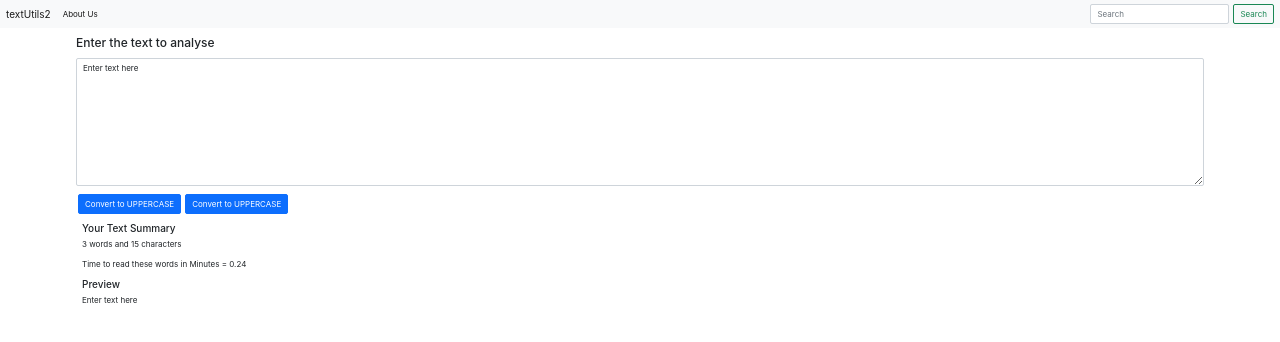
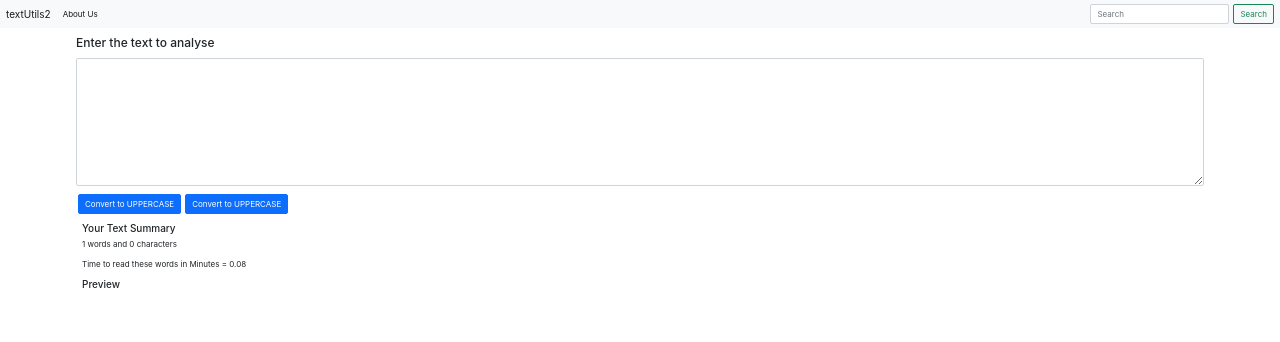
Before and after one commit to prathamesh721/textutils, a React (Create React App) app: page / in a window 1280 px wide. Shown: the top 342 px of the page. Built offline with nearby package versions, Linux system fonts and the light colour scheme.

Commit message:
After Tutorial 8

```diff
--- a/src/components/TextForm.js
+++ b/src/components/TextForm.js
@@ -15,7 +15,7 @@ export default function TextForm(props) {
     // console.log("on change")
     setText(event.target.value);
   };
-  const [text, setText] = useState("Enter text here");
+  const [text, setText] = useState("");
   return (
     <div>
       <div className="container my-3">
```
